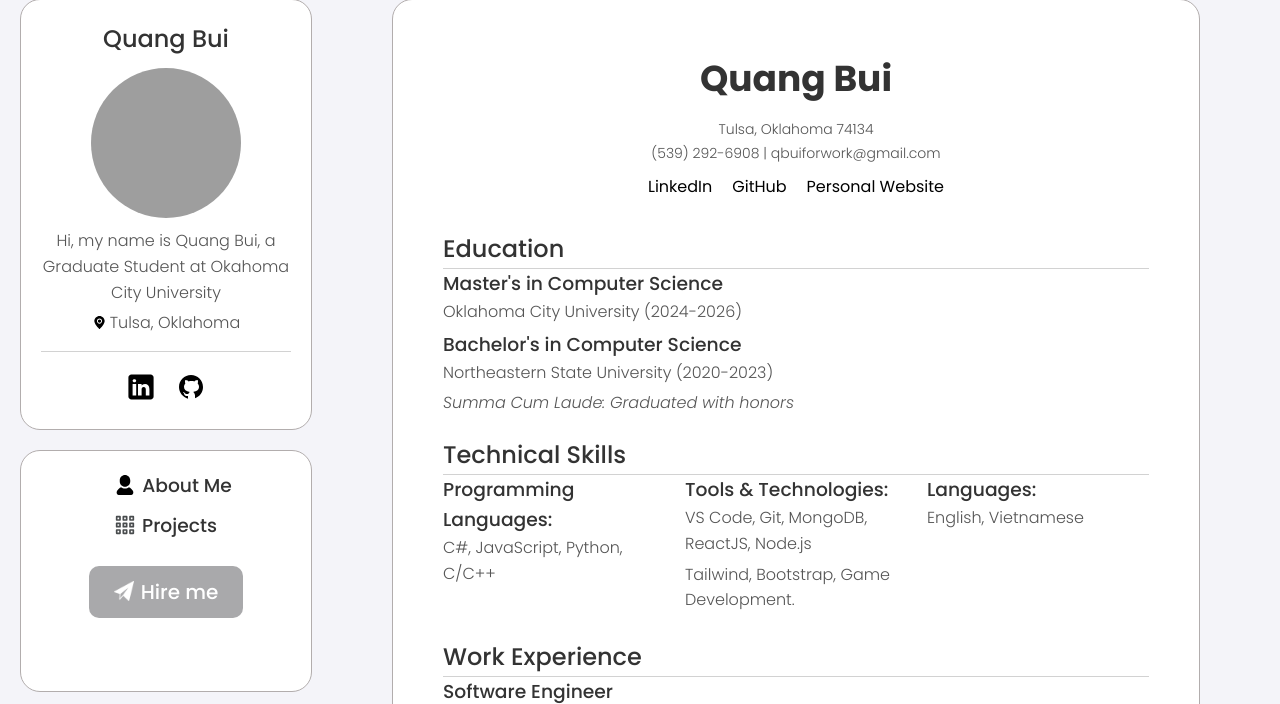
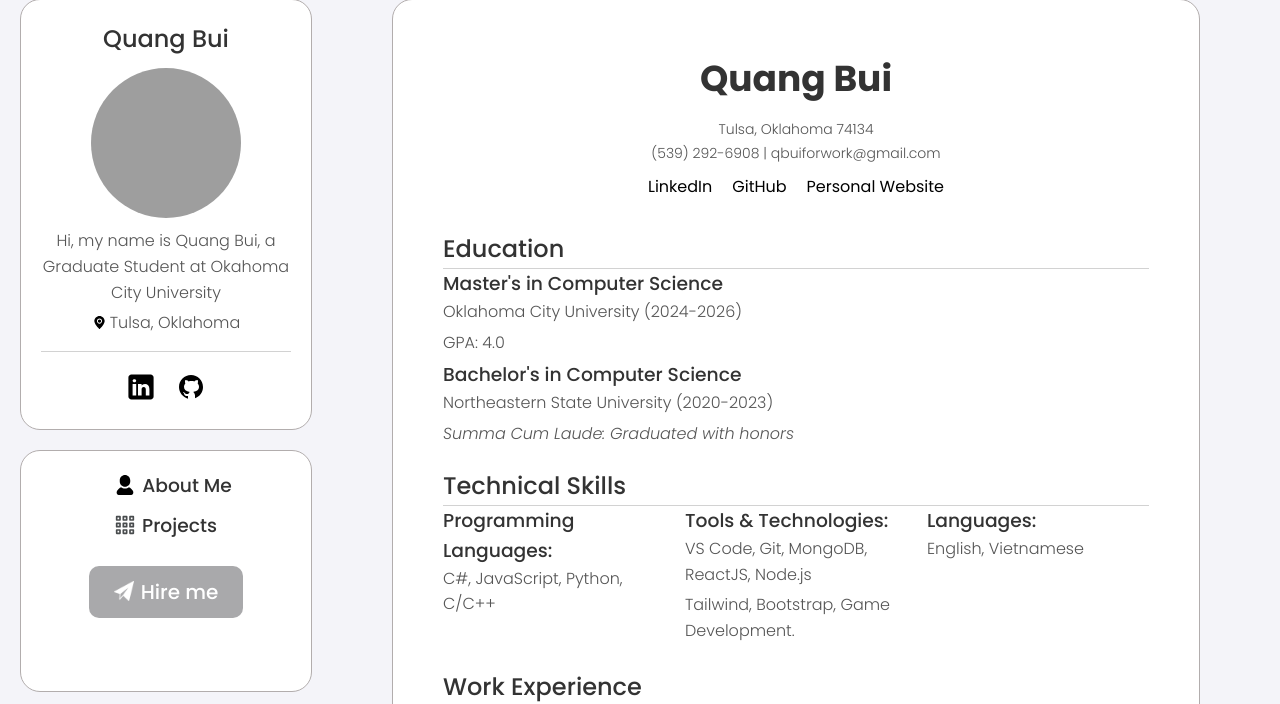
Before and after one commit to duyquangbui99/flask-portf, a Flask app: page /resume in a window 1280 px wide. Shown: the part 21-725 px from the top of the page. Run offline with Flask 3, Linux system fonts and the light colour scheme; grey boxes are pictures that could not be loaded.

Commit message:
Update resume.html

```diff
--- a/templates/resume.html
+++ b/templates/resume.html
@@ -115,6 +115,7 @@
                     <div>
                         <h3>Master's in Computer Science</h3>
                         <p>Oklahoma City University (2024-2026)</p>
+                        <p>GPA: 4.0</p>
                     </div>
                     <div>
                         <h3>Bachelor's in Computer Science</h3>
```
